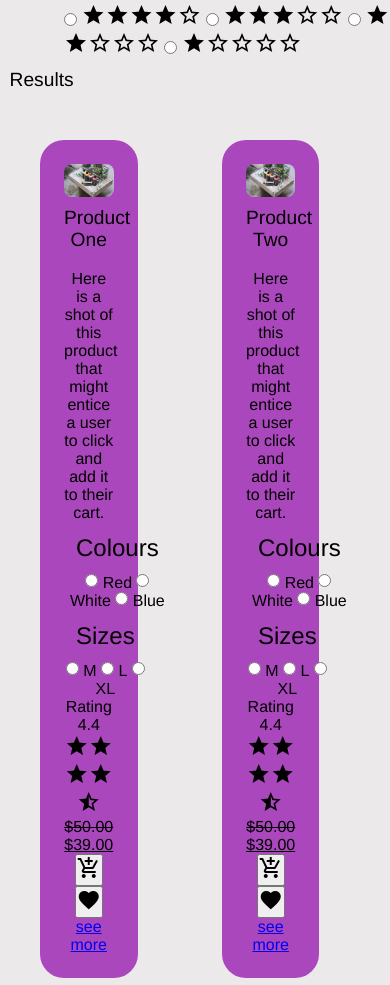
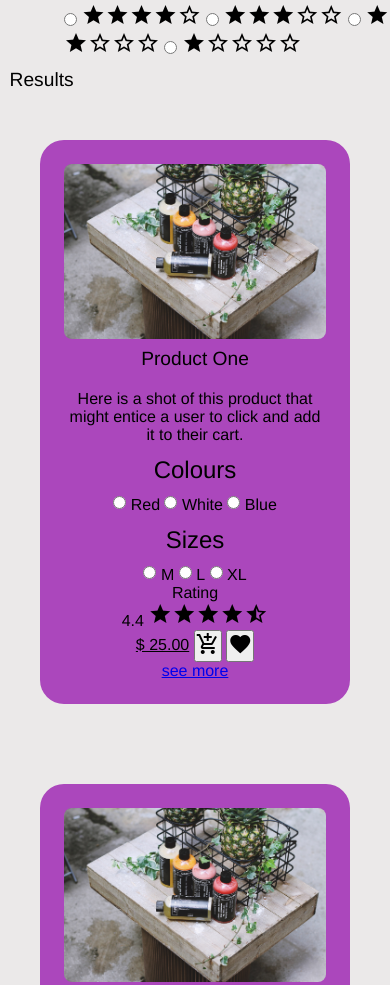
Before and after one commit to js-kirke/Webstore, a plain HTML site: page index.html in a window 390 px wide. Shown: the part 550-1535 px from the top of the page. Drawn offline with Linux system fonts and the light colour scheme.

Commit message:
Added media queries and search

```diff
--- a/css/index.css
+++ b/css/index.css
@@ -70,7 +70,6 @@ li{
   max-width: 50%;
   padding: .5em;
   background-color: var(--primary-b);
-  opacity: 70%;
   margin: 1em;
   display: block;
   margin-left: auto;
@@ -79,7 +78,7 @@ li{
 
 
 .product{
-  max-width: 25%;
+  max-width: 100;
   display: inline-block;
   margin: 2.5em;
   padding: 1.5em;
@@ -105,3 +104,9 @@ li{
   .padRight{
     padding: 1em;
   }
+
+  @media only screen and (min-width: 1000px) {
+    .product {
+      max-width: 25%;
+    }
+  }
--- a/index.html
+++ b/index.html
@@ -17,10 +17,10 @@
 
       <!-- Navigation menu and toggle button (non-functional) -->
       <nav aria-label="Primary">
-        <button type="button">
+        <button type="button" class="mainMenu-toggle" id="btn">
           <span class="material-icons">menu</span>
         </button>
-        <ul>
+        <ul class="mainmenu" id="menu">
           <li><a href="#">Category</a>
           </li>
           <li><a href="#">Category</a></li>
@@ -31,7 +31,7 @@
 
       <!-- Search for a product (non-functional) -->
       <form>
-        <label class="searchBar">Search
+        <label class="searchBar" name="productName" id="nameSearch">Search
             <button class="searchBar" type="button"><span class="material-icons">search</span></button>
             <input type="search" name="find" id="find">
         </label>
--- a/js/index.js
+++ b/js/index.js
@@ -1,21 +1,88 @@
 const products = [
   {
   name: `Product One`,
-  description: `Here is a shot of this product that might entice a user to click and add it to their cart.`
+  description: `Here is a shot of this product that might entice a user to click and add it to their cart.`,
+  price: 25.00
   },{
   name: `Product Two`,
-  description: `Here is a shot of this product that might entice a user to click and add it to their cart.`
+  description: `Here is a shot of this product that might entice a user to click and add it to their cart.`,
+  price: 10.00
   },{
   name: `Product Three`,
-  description: `Here is a shot of this product that might entice a user to click and add it to their cart.`
+  description: `Here is a shot of this product that might entice a user to click and add it to their cart.`,
+  price: 20.00
   },{
   name: `Product Four`,
-  description: `Here is a shot of this product that might entice a user to click and add it to their cart.`
+  description: `Here is a shot of this product that might entice a user to click and add it to their cart.`,
+  price: 30.00
   },{
   name: `Product Five`,
-  description: `Here is a shot of this product that might entice a user to click and add it to their cart.`
+  description: `Here is a shot of this product that might entice a user to click and add it to their cart.`,
+  price: 35.00
+  },{
+  name: `Product Six`,
+  description: `Here is a shot of this product that might entice a user to click and add it to their cart.`,
+  price: 35.00
+  },{
+  name: `Product Seven`,
+  description: `Here is a shot of this product that might entice a user to click and add it to their cart.`,
+  price: 35.00
+  },{
+  name: `Product Eight`,
+  description: `Here is a shot of this product that might entice a user to click and add it to their cart.`,
+  price: 35.00
+  },{
+  name: `Product Nine`,
+  description: `Here is a shot of this product that might entice a user to click and add it to their cart.`,
+  price: 35.00
+  },{
+  name: `Product Ten`,
+  description: `Here is a shot of this product that might entice a user to click and add it to their cart.`,
+  price: 35.00
+  },{
+  name: `Product Eleven`,
+  description: `Here is a shot of this product that might entice a user to click and add it to their cart.`,
+  price: 35.00
+  },{
+  name: `Product Twelve`,
+  description: `Here is a shot of this product that might entice a user to click and add it to their cart.`,
+  price: 35.00
+  },{
+  name: `Product Thirteen`,
+  description: `Here is a shot of this product that might entice a user to click and add it to their cart.`,
+  price: 35.00
+  },{
+  name: `Product Fourteen`,
+  description: `Here is a shot of this product that might entice a user to click and add it to their cart.`,
+  price: 35.00
+  },{
+  name: `Product Fifteen`,
+  description: `Here is a shot of this product that might entice a user to click and add it to their cart.`,
+  price: 35.00
+  },{
+  name: `Product Sixteen`,
+  description: `Here is a shot of this product that might entice a user to click and add it to their cart.`,
+  price: 35.00
+  },{
+  name: `Product Seventeen`,
+  description: `Here is a shot of this product that might entice a user to click and add it to their cart.`,
+  price: 35.00
+  },{
+  name: `Product Eighteen`,
+  description: `Here is a shot of this product that might entice a user to click and add it to their cart.`,
+  price: 35.00
+  },{
+  name: `Product Nineteen`,
+  description: `Here is a shot of this product that might entice a user to click and add it to their cart.`,
+  price: 35.00
+  },{
+  name: `Product Twenty`,
+  description: `Here is a shot of this product that might entice a user to click and add it to their cart.`,
+  price: 35.00
   }
 ]
+
+
 
 
 function getProductsAsHTMLString(product) {
@@ -50,7 +117,7 @@ function getProductsAsHTMLString(product) {
         <dt>Rating</dt>
         <dd>4.4 <span class="material-icons">star</span><span class="material-icons">star</span><span class="material-icons">star</span><span class="material-icons">star</span><span class="material-icons">star_half</span></dd>
       </dl>
-      <data value="39"><del>$50.00</del> <ins>$39.00</ins></data>
+      <data value="${product.price}"><ins>$ ${product.price}.00</ins></data>
       <button type="button"><span class="material-icons">add_shopping_cart</span></button>
       <button type="button"><span class="material-icons">favorite</span></button>
       <br>
@@ -66,3 +133,20 @@ function renderProducts(arr){
   document.getElementById('products').innerHTML = strOfHtml;
 }
 renderProducts(products);
+
+
+
+function lowCostProd(products) {
+  return products.price < 30.00 ;
+}
+
+function searchByName(event) {
+  const searchTerm = event.target.value; // From the input field
+  const arrNameCheck = products.filter(filterByName, searchTerm)
+  renderProducts(arrNameCheck);
+}
+
+
+document.getElementById('nameSearch').addEventListener('input', searchByName)
+
+document.getElementById('nameSearch').addEventListener('input', searchByName)
```
